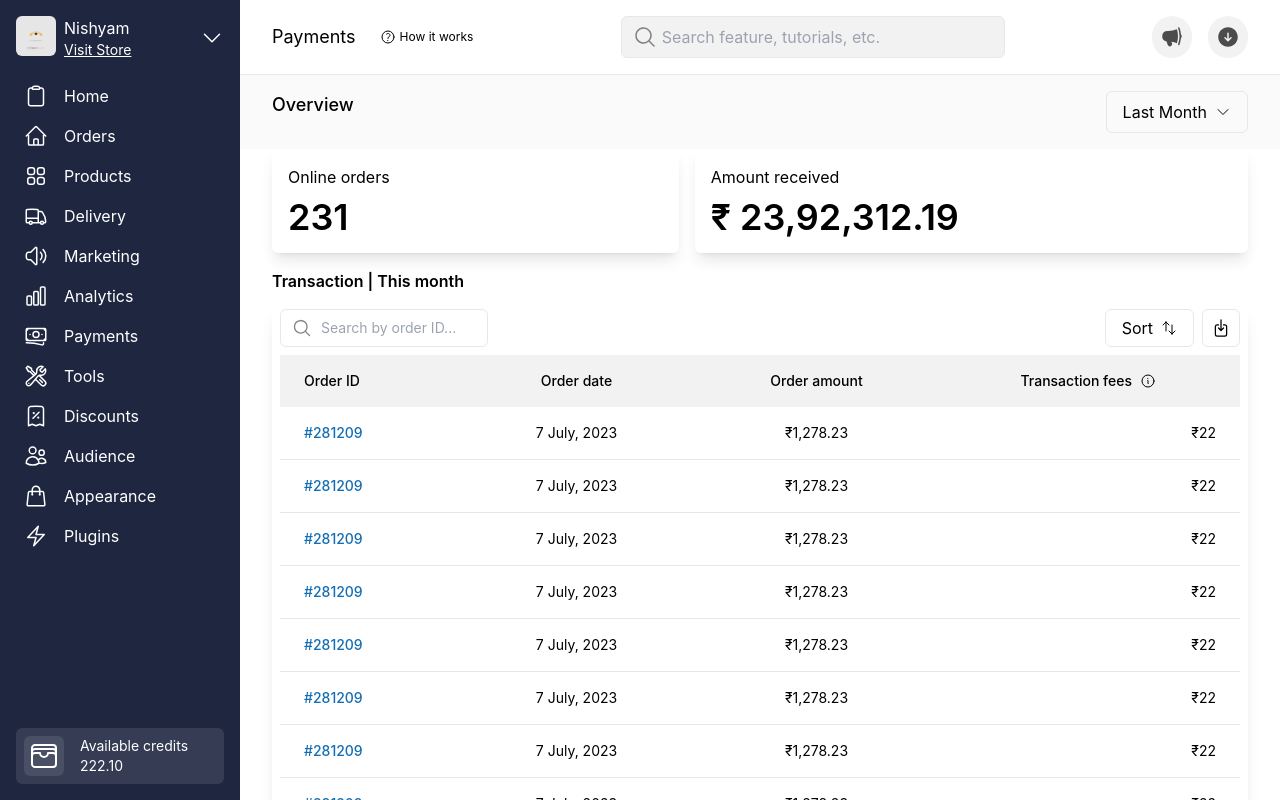
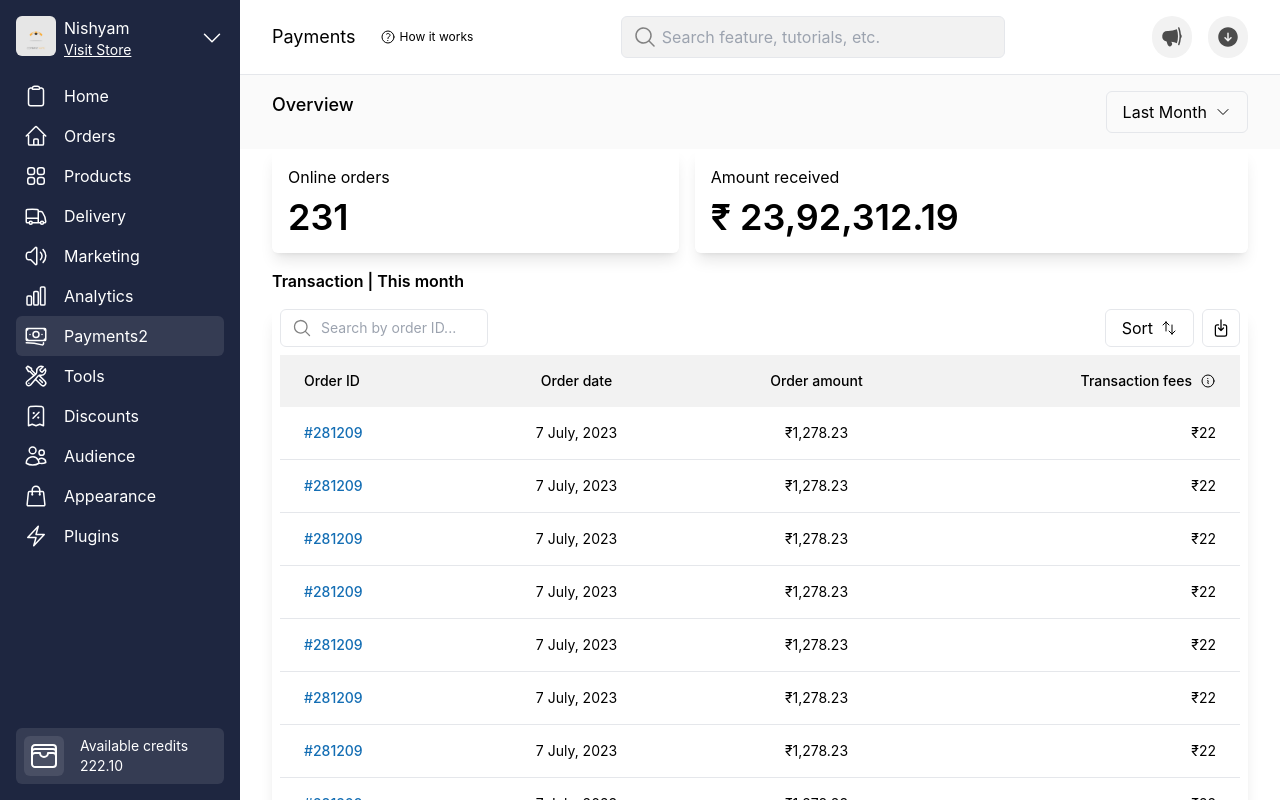
Before and after one commit to nikhiljugale007/DukaanFrontendAssignment, a React (Create React App) app: page / in a window 1280 px wide. Built offline with nearby package versions, Linux system fonts and the light colour scheme.

Commit message:
highlight selected nav item, align last table column to right

```diff
--- a/src/components/MainComponent/OrderListTable.jsx
+++ b/src/components/MainComponent/OrderListTable.jsx
@@ -69,7 +69,7 @@ const OrderListTable = () => {
                       scope="col"
                       className="px-6 py-4 font-medium text-right"
                     >
-                      <div className="flex items-center gap-2 justify-center">
+                      <div className="flex items-center gap-2 justify-end">
                         Transaction fees
                         <InformationCircleIcon className="h-4 w-4" />
                       </div>
--- a/src/components/Sidebar.jsx
+++ b/src/components/Sidebar.jsx
@@ -18,14 +18,15 @@ import {
 import logo from "../Resources/Logo.jpg";
 
 const Sidebar = () => {
-  const sidebarItems = [
+  const sidebarItems1 = [
     { Icon: ClipboardIcon, Title: "Home" },
     { Icon: HomeIcon, Title: "Orders" },
     { Icon: Squares2X2Icon, Title: "Products" },
     { Icon: TruckIcon, Title: "Delivery" },
     { Icon: SpeakerWaveIcon, Title: "Marketing" },
-    { Icon: ChartBarIcon, Title: "Analytics" },
-    { Icon: BanknotesIcon, Title: "Payments" },
+    { Icon: ChartBarIcon, Title: "Analytics" }
+  ];
+  const sidebarItems2 = [
     { Icon: WrenchScrewdriverIcon, Title: "Tools" },
     { Icon: ReceiptPercentIcon, Title: "Discounts" },
     { Icon: UsersIcon, Title: "Audience" },
@@ -33,15 +34,32 @@ const Sidebar = () => {
     { Icon: BoltIcon, Title: "Plugins" },
   ];
 
-  const sidebarMenu = sidebarItems.map((item, index) => {
+  const sidebarMenu2 = sidebarItems2.map((item, index) => {
     const { Icon, Title } = item;
     return (
-      <div key={index} className="flex gap-x-4 p-2 hover:bg-tertiory-background">
+      <div
+        key={index}
+        className="flex gap-x-4 p-2 hover:bg-tertiory-background rounded-md"
+      >
         <Icon className="h-6 w-6" />
         <p>{Title}</p>
       </div>
     );
   });
+
+  const sidebarMenu1 = sidebarItems1.map((item, index) => {
+    const { Icon, Title } = item;
+    return (
+      <div
+        key={index}
+        className="flex gap-x-4 p-2 hover:bg-tertiory-background rounded-md"
+      >
+        <Icon className="h-6 w-6" />
+        <p>{Title}</p>
+      </div>
+    );
+  });
+
   return (
     <div className="w-60 flex-none bg-secondary-background text-secondary-txt-color h-screen flex flex-col justify-between p-4">
       <div className="flex flex-col">
@@ -62,7 +80,16 @@ const Sidebar = () => {
           </button>
         </div>
 
-        <div className="px-0 py-4">{sidebarMenu}</div>
+        <div className="px-0 py-4">
+          {sidebarMenu1}
+          <div
+            className="flex gap-x-4 p-2 bg-tertiory-background rounded-md"
+          >
+            <BanknotesIcon className="h-6 w-6" />
+            <p>Payments2</p>
+          </div>
+          {sidebarMenu2}
+        </div>
       </div>
       <div className="flex items-center gap-2 bg-tertiory-background rounded-md">
         <div className="p-1 m-2 rounded-md bg-bg-light-blue">
```
